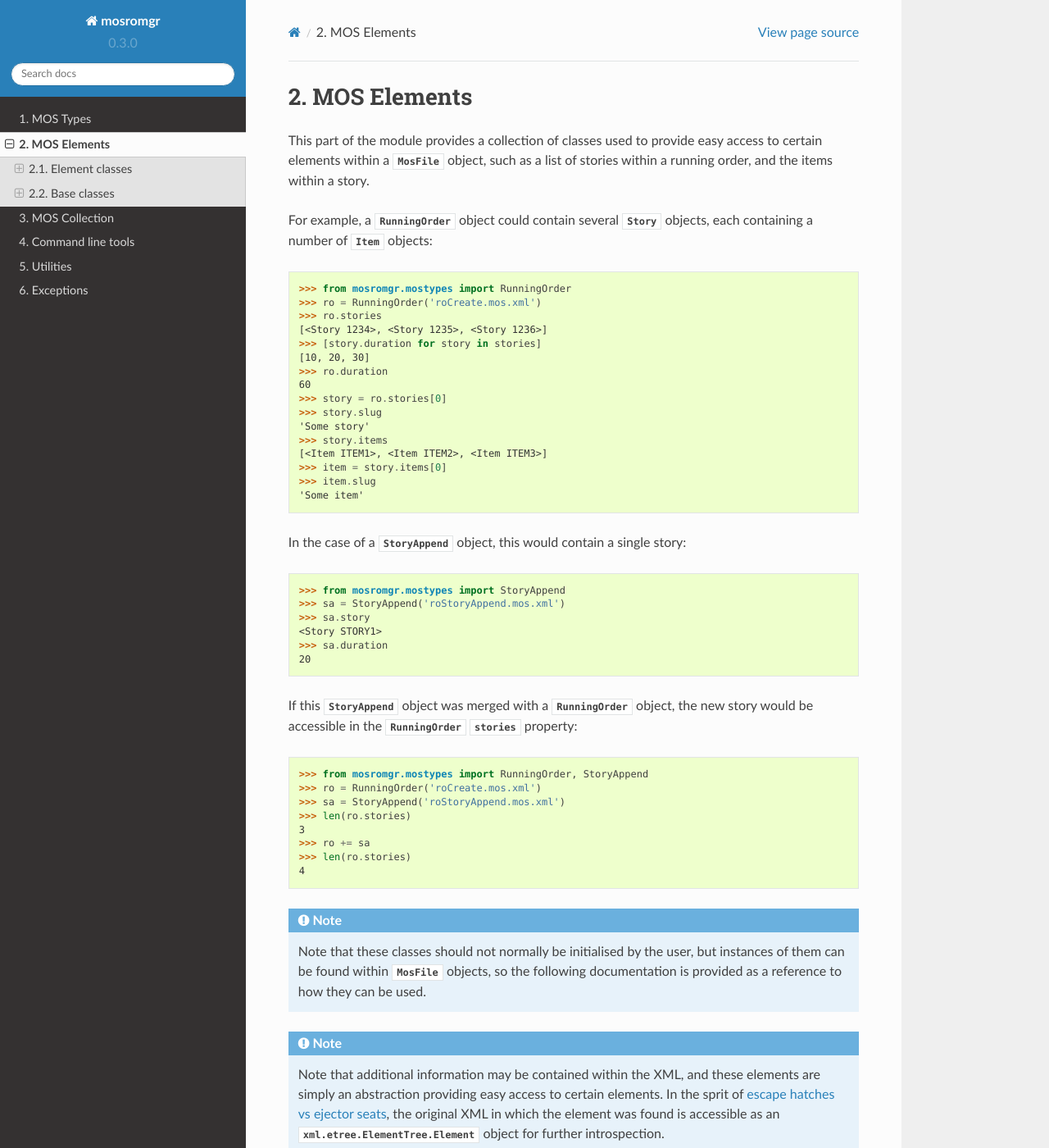
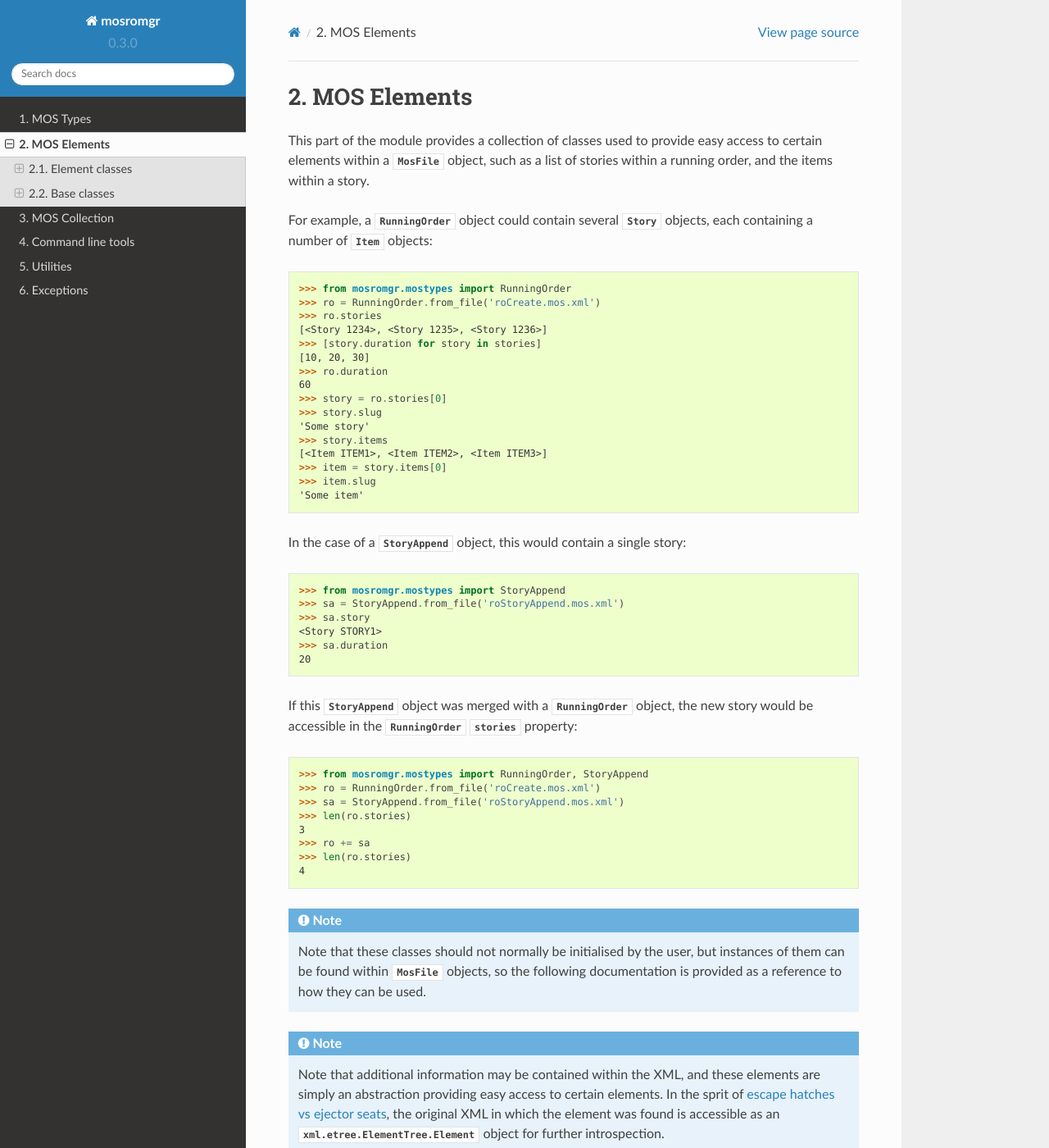
Before and after one commit to bbc/mosromgr, a Sphinx documentation site: the page built from docs/moselements.rst, in a window 1280 px wide and 1400 px high. Shown: the whole window at 82% size. Built offline with Sphinx 7.4.7 and the Read the Docs theme 2.0.0, drawn with Linux system fonts in a browser that asks for light colours.

Commit message:
Fix docs

```diff
--- a/docs/moselements.rst
+++ b/docs/moselements.rst
@@ -13,7 +13,7 @@ several :class:`~mosromgr.moselements.Story` objects, each containing a number
 of :class:`~mosromgr.moselements.Item` objects::
 
     >>> from mosromgr.mostypes import RunningOrder
-    >>> ro = RunningOrder('roCreate.mos.xml')
+    >>> ro = RunningOrder.from_file('roCreate.mos.xml')
     >>> ro.stories
     [<Story 1234>, <Story 1235>, <Story 1236>]
     >>> [story.duration for story in stories]
@@ -33,7 +33,7 @@ In the case of a :class:`~mosromgr.mostypes.StoryAppend` object, this would
 contain a single story::
 
     >>> from mosromgr.mostypes import StoryAppend
-    >>> sa = StoryAppend('roStoryAppend.mos.xml')
+    >>> sa = StoryAppend.from_file('roStoryAppend.mos.xml')
     >>> sa.story
     <Story STORY1>
     >>> sa.duration
@@ -45,8 +45,8 @@ accessible in the :class:`~mosromgr.mostypes.RunningOrder`
 :attr:`~mosromgr.mostypes.RunningOrder.stories` property::
 
     >>> from mosromgr.mostypes import RunningOrder, StoryAppend
-    >>> ro = RunningOrder('roCreate.mos.xml')
-    >>> sa = StoryAppend('roStoryAppend.mos.xml')
+    >>> ro = RunningOrder.from_file('roCreate.mos.xml')
+    >>> sa = StoryAppend.from_file('roStoryAppend.mos.xml')
     >>> len(ro.stories)
     3
     >>> ro += sa
```
Also changed, not shown: docs/images/class_hierarchy.png, docs/images/class_hierarchy.svg.
